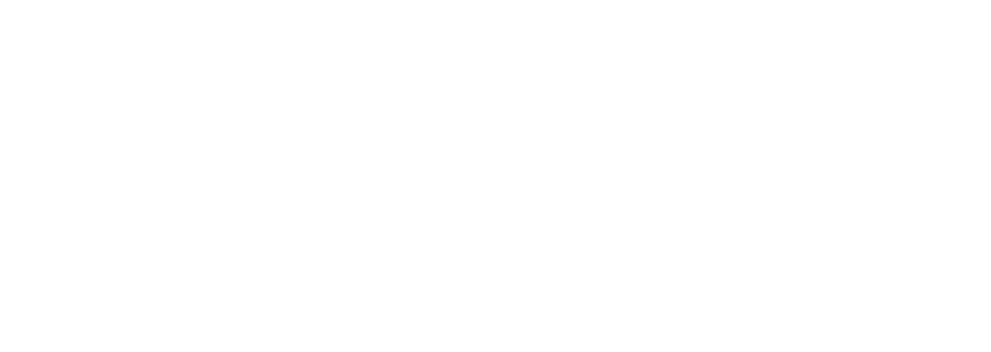
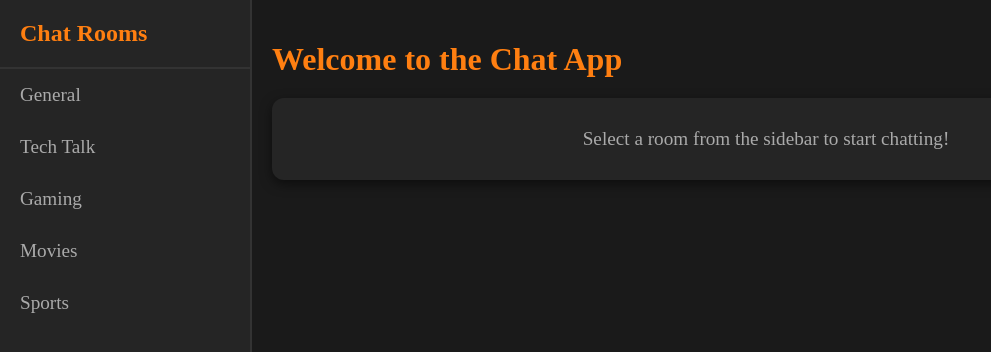
Before and after one commit to Remzo00/E2EE-chat-frontend, a React (Vite) app: page /chat-rooms in a window 1280 px wide. Before the commit this address had no page. Shown: the top 352 px of the page, without its empty margins (0-991 px from the left). Built offline with nearby package versions, Linux system fonts and the light colour scheme.

Commit message:
add chat page with messages and channels

```diff
--- a/src/App.tsx
+++ b/src/App.tsx
@@ -1,8 +1,9 @@
 import "./App.css";
-import Home from "./pages/home";
+import Home from "./pages/Home";
 import { Routes, Route } from "react-router-dom";
-import Login from "./pages/login";
-import Register from "./pages/register";
+import Login from "./pages/Login";
+import Register from "./pages/Register";
+import ChatRooms from "./pages/ChatRooms";
 
 function App() {
   return (
@@ -10,6 +11,7 @@
       <Route path="/" element={<Home />} />
       <Route path="/login" element={<Login />} />
       <Route path="/register" element={<Register />} />
+      <Route path="/chat-rooms" element={<ChatRooms />} />
     </Routes>
   );
 }
--- /dev/null
+++ b/src/components/Message/index.styled.ts
@@ -0,0 +1,25 @@
+import styled, { css } from "styled-components";
+
+export const MessageContainer = styled.div<{ isSentByUser: boolean }>`
+  max-width: 60%;
+  padding: 10px 15px;
+  margin: 10px;
+  border-radius: 12px;
+  font-size: 1rem;
+  word-wrap: break-word;
+
+  ${({ isSentByUser }) =>
+    isSentByUser
+      ? css`
+          align-self: flex-end;
+          background-color: #ff7f11;
+          color: #fff;
+          border-bottom-right-radius: 0;
+        `
+      : css`
+          align-self: flex-start;
+          background-color: #333;
+          color: #fff;
+          border-bottom-left-radius: 0;
+        `}
+`;
--- /dev/null
+++ b/src/components/Message/index.tsx
@@ -0,0 +1,11 @@
+import { MessageContainer } from "./index.styled";
+
+interface MessageProps {
+  text: string;
+  isSentByUser: boolean;
+}
+export default function Message({ text, isSentByUser }: MessageProps) {
+  return (
+    <MessageContainer isSentByUser={isSentByUser}>{text}</MessageContainer>
+  );
+}
--- /dev/null
+++ b/src/components/MessageInput/index.styled.ts
@@ -0,0 +1,41 @@
+import styled from "styled-components";
+
+export const Container = styled.div`
+  display: flex;
+  align-items: center;
+  background: #252525;
+  padding: 10px;
+  border-radius: 8px;
+  margin-top: 20px;
+`;
+
+export const Input = styled.input`
+  flex: 1;
+  padding: 10px;
+  font-size: 1rem;
+  color: #fff;
+  background: #333;
+  border: none;
+  border-radius: 8px;
+  outline: none;
+
+  &::placeholder {
+    color: #aaa;
+  }
+`;
+
+export const SendButton = styled.button`
+  background: #ff7f11;
+  color: #fff;
+  border: none;
+  border-radius: 8px;
+  padding: 10px 20px;
+  margin-left: 10px;
+  font-size: 1rem;
+  cursor: pointer;
+  transition: background 0.3s;
+
+  &:hover {
+    background: #e56e0b;
+  }
+`;
--- /dev/null
+++ b/src/components/MessageInput/index.tsx
@@ -0,0 +1,36 @@
+import { useState } from "react";
+import { Container, Input, SendButton } from "./index.styled";
+
+interface MessageInputProps {
+  onSendMessage: (message: string) => void;
+}
+
+export default function MessageInput({ onSendMessage }: MessageInputProps) {
+  const [message, setMessage] = useState("");
+
+  const handleSend = () => {
+    if (message.trim()) {
+      onSendMessage(message.trim());
+      setMessage("");
+    }
+  };
+
+  const handleKeyPress = (e: React.KeyboardEvent<HTMLInputElement>) => {
+    if (e.key === "Enter") {
+      handleSend();
+    }
+  };
+
+  return (
+    <Container>
+      <Input
+        type="text"
+        placeholder="Type your message..."
+        value={message}
+        onChange={(e) => setMessage(e.target.value)}
+        onKeyPress={handleKeyPress}
+      />
+      <SendButton onClick={handleSend}>Send</SendButton>
+    </Container>
+  );
+}
--- /dev/null
+++ b/src/components/Sidebar/index.styled.ts
@@ -0,0 +1,37 @@
+import styled from "styled-components";
+
+export const Container = styled.div`
+  width: 250px;
+  background: #252525;
+  display: flex;
+  flex-direction: column;
+  border-right: 2px solid #333;
+`;
+
+export const Header = styled.div`
+  padding: 20px;
+  font-size: 1.5rem;
+  font-weight: bold;
+  color: #ff7f11;
+  border-bottom: 2px solid #333;
+`;
+
+export const RoomList = styled.ul`
+  list-style: none;
+  padding: 0;
+  margin: 0;
+  flex: 1;
+`;
+
+export const RoomItem = styled.li`
+  padding: 15px 20px;
+  font-size: 1.2rem;
+  color: #aaa;
+  cursor: pointer;
+  transition: background 0.3s, color 0.3s;
+
+  &:hover {
+    background: #333;
+    color: #ff7f11;
+  }
+`;
--- /dev/null
+++ b/src/components/Sidebar/index.tsx
@@ -0,0 +1,21 @@
+import { Container, Header, RoomItem, RoomList } from "./index.styled";
+
+interface SidebarProps {
+  chatRooms: string[];
+  onRoomSelect: (room: string) => void;
+}
+
+export default function Sidebar({ chatRooms, onRoomSelect }: SidebarProps) {
+  return (
+    <Container>
+      <Header>Chat Rooms</Header>
+      <RoomList>
+        {chatRooms.map((room, index) => (
+          <RoomItem key={index} onClick={() => onRoomSelect(room)}>
+            {room}
+          </RoomItem>
+        ))}
+      </RoomList>
+    </Container>
+  );
+}
--- /dev/null
+++ b/src/pages/ChatRooms/index.styled.ts
@@ -0,0 +1,52 @@
+import styled from "styled-components";
+
+export const Container = styled.div`
+  display: flex;
+  height: 100vh;
+  background: #1a1a1a;
+  color: #fff;
+`;
+
+export const MainContent = styled.div`
+  flex: 1;
+  padding: 20px;
+`;
+
+export const Header = styled.h1`
+  font-size: 2rem;
+  color: #ff7f11;
+  margin-bottom: 20px;
+`;
+
+export const Placeholder = styled.div`
+  background: #252525;
+  padding: 30px;
+  border-radius: 12px;
+  text-align: center;
+  font-size: 1.2rem;
+  color: #aaa;
+  box-shadow: 0 4px 12px rgba(0, 0, 0, 0.5);
+`;
+
+export const ChatSection = styled.div`
+display: flex;
+flex-direction: column;
+height: calc(100vh - 150px);
+`;
+
+export const MessagesContainer = styled.div`
+  flex: 1;
+  overflow-y: auto;
+  background: #1f1f1f;
+  padding: 10px;
+  border-radius: 8px;
+  margin-bottom: 10px;
+`;
+
+export const Message = styled.div`
+  background: #333;
+  color: #fff;
+  padding: 10px;
+  margin-bottom: 8px;
+  border-radius: 8px;
+`;
--- /dev/null
+++ b/src/pages/ChatRooms/index.tsx
@@ -0,0 +1,69 @@
+import { useState } from "react";
+import {
+  Container,
+  MainContent,
+  Header,
+  Placeholder,
+  ChatSection,
+  MessagesContainer,
+} from "./index.styled";
+import Sidebar from "../../components/Sidebar";
+import MessageInput from "../../components/MessageInput";
+import Message from "../../components/Message";
+
+export default function ChatRooms() {
+  const chatRooms = ["General", "Tech Talk", "Gaming", "Movies", "Sports"];
+  const [selectedRoom, setSelectedRoom] = useState<string | null>(null);
+  const [messages, setMessages] = useState<
+    { text: string; isSentByUser: boolean }[]
+  >([]);
+
+  const handleRoomSelect = (room: string) => {
+    setSelectedRoom(room);
+    setMessages([]); // Reset messages when switching rooms
+  };
+
+  const handleSendMessage = (message: string) => {
+    setMessages((prevMessages) => [
+      ...prevMessages,
+      { text: message, isSentByUser: true },
+    ]);
+    // Simulate receiving a response from the other user
+    setTimeout(() => {
+      setMessages((prevMessages) => [
+        ...prevMessages,
+        { text: `Response to: "${message}"`, isSentByUser: false },
+      ]);
+    }, 1000);
+  };
+  return (
+    <Container>
+      <Sidebar chatRooms={chatRooms} onRoomSelect={handleRoomSelect} />
+      <MainContent>
+        <Header>
+          {selectedRoom
+            ? `Chat Room: ${selectedRoom}`
+            : "Welcome to the Chat App"}
+        </Header>
+        {selectedRoom ? (
+          <ChatSection>
+            <MessagesContainer>
+              {messages.map((msg, index) => (
+                <Message
+                  key={index}
+                  text={msg.text}
+                  isSentByUser={msg.isSentByUser}
+                />
+              ))}
+            </MessagesContainer>
+            <MessageInput onSendMessage={handleSendMessage} />
+          </ChatSection>
+        ) : (
+          <Placeholder>
+            Select a room from the sidebar to start chatting!
+          </Placeholder>
+        )}
+      </MainContent>
+    </Container>
+  );
+}
--- a/src/pages/home/index.styled.ts
+++ b/src/pages/home/index.styled.ts
@@ -5,43 +5,13 @@
   flex-direction: column;
   height: 100vh;
   font-family: Arial, sans-serif;
-`;
-
-export const Header = styled.header`
-  display: flex;
-  justify-content: space-between;
-  align-items: center;
-  padding: 10px 20px;
-  background-color: #282c34;
-  color: white;
-`;
-
-export const Logo = styled.h1`
-  font-size: 24px;
-`;
-
-export const Nav = styled.nav`
-  display: flex;
-  gap: 10px;
-`;
-
-export const NavButton = styled.a`
-  color: white;
-  text-decoration: none;
-  padding: 8px 16px;
-  border: 1px solid white;
-  border-radius: 4px;
-  &:hover {
-    background-color: white;
-    color: #282c34;
-    transition: 0.3s;
-  }
+  background: linear-gradient(135deg, #1a1a1a, #333);
 `;
 
 export const HeroSection = styled.section`
   flex: 1;
   display: flex;
-  justify-content: space-between;
+  justify-content: space-around;
   align-items: center;
   padding: 20px;
 `;
@@ -54,9 +24,13 @@
   }
   p {
     font-size: 1.2rem;
-    color: #555;
+    color: #fff;
     margin: 10px 0;
   }
+`;
+
+export const Title = styled.h1`
+    color: white;
 `;
 
 export const CTAButtons = styled.div`
@@ -74,6 +48,7 @@
 border: none;
 border-radius: 6px;
 cursor: pointer;
+text-decoration: none;
 transition: background 0.3s, transform 0.2s;
 
 &:hover {
@@ -90,11 +65,3 @@
   max-width: 400px;
   border-radius: 10px;
 `;
-
-export const Footer = styled.footer`
-  text-align: center;
-  padding: 10px 20px;
-  background-color: #f1f1f1;
-  color: #555;
-  font-size: 0.9rem;
-`;
--- a/src/pages/home/index.tsx
+++ b/src/pages/home/index.tsx
@@ -2,29 +2,17 @@
   Container,
   CTAButton,
   CTAButtons,
-  Footer,
-  Header,
   HeroImage,
   HeroSection,
   HeroText,
-  Logo,
-  Nav,
-  NavButton,
+  Title,
 } from "./index.styled";
 export default function Home() {
   return (
     <Container>
-      <Header>
-        <Logo>ChatApp</Logo>
-        <Nav>
-          <NavButton href="/login">Login</NavButton>
-          <NavButton href="/register">Register</NavButton>
-        </Nav>
-      </Header>
-
       <HeroSection>
         <HeroText>
-          <h1>Welcome to ChatApp</h1>
+          <Title>Welcome to ChatApp</Title>
           <p>Connect with your friends in real-time, anytime, anywhere.</p>
           <CTAButtons>
             <CTAButton href="/login">Get Started</CTAButton>
@@ -36,10 +24,6 @@
           alt="Chat illustration"
         />
       </HeroSection>
-
-      <Footer>
-        <p>&copy; 2024 ChatApp. All rights reserved.</p>
-      </Footer>
     </Container>
   );
 }
```
